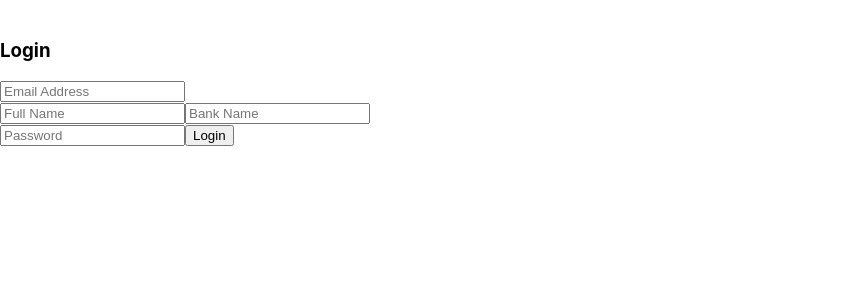
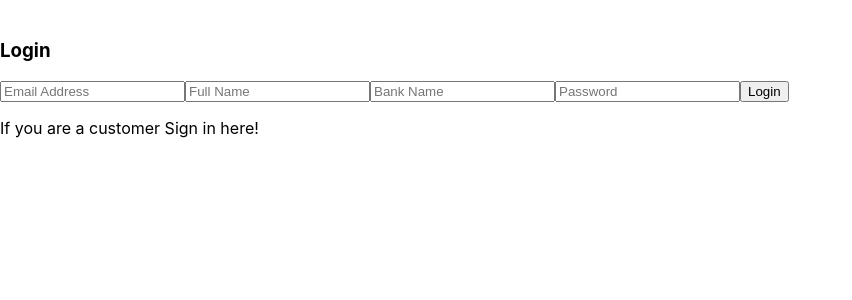
Before and after one commit to DangaRanga/bank-locator, a React (Create React App) app: page /login in a window 1280 px wide. Shown: the top 300 px of the page, without its empty margins (0-852 px from the left). Built offline with nearby package versions, Linux system fonts and the light colour scheme.

Commit message:
Changes to form, now its 4 forms in one

```diff
--- a/src/components/Form/Form.tsx
+++ b/src/components/Form/Form.tsx
@@ -1,20 +1,18 @@
 import React, { useState } from "react";
 
-function Form(
-  { formType }: { formType: string },
-  { headerIcon }: { headerIcon: string }
-) {
+function Form({ login, headerIcon }: { login: boolean; headerIcon: string }) {
   const [formState, setFormState] = useState({
     login: true,
     email: "",
     password: "",
     name: "",
     bankName: "",
+    isBank: true,
   });
   return (
     <div>
       <img src={headerIcon}></img>
-      <h3>{formState.login ? "Login" : "Sign Up"}</h3>
+      <h3>{login ? "Login" : "Sign Up"}</h3>
       <form>
         <input
           value={formState.email}
@@ -27,8 +25,7 @@ function Form(
           type="email"
           placeholder="Email Address"
         />
-        {formType === "bank" && (
-          <div id="bank-fields">
+        {formState.isBank && login && (
           <input
             value={formState.name}
             onChange={(e) =>
@@ -40,6 +37,8 @@ function Form(
             type="text"
             placeholder="Full Name"
           />
+        )}
+        {formState.isBank && (
           <input
             value={formState.bankName}
             onChange={(e) =>
@@ -51,7 +50,6 @@ function Form(
             type="text"
             placeholder="Bank Name"
           />
-          </div>
         )}
         <input
           value={formState.password}
@@ -64,7 +62,22 @@ function Form(
           type="password"
           placeholder="Password"
         />
-        <button className=""> {formState.login ? "Login" : "Sign Up"}</button>
+        <button className=""> {login ? "Login" : "Sign Up"}</button>
+        <p>
+          If you are a {formState.isBank ? "customer" : "bank employee"} Sign in{" "}
+          <span
+            id="clickable"
+            onClick={(e) =>
+              setFormState({
+                ...formState,
+                isBank: !formState.isBank,
+              })
+            }
+          >
+            {" "}
+            here!{" "}
+          </span>
+        </p>
       </form>
     </div>
   );
--- a/src/pages/Login.tsx
+++ b/src/pages/Login.tsx
@@ -5,7 +5,7 @@ import Form from "../components/Form/Form";
 function Login() {
   return (
     <div>
-      <Form formType="bank"></Form>
+      <Form headerIcon="" login={true}></Form>
     </div>
   );
 }
```
Lines whose indentation alone changed are shown as unchanged.
